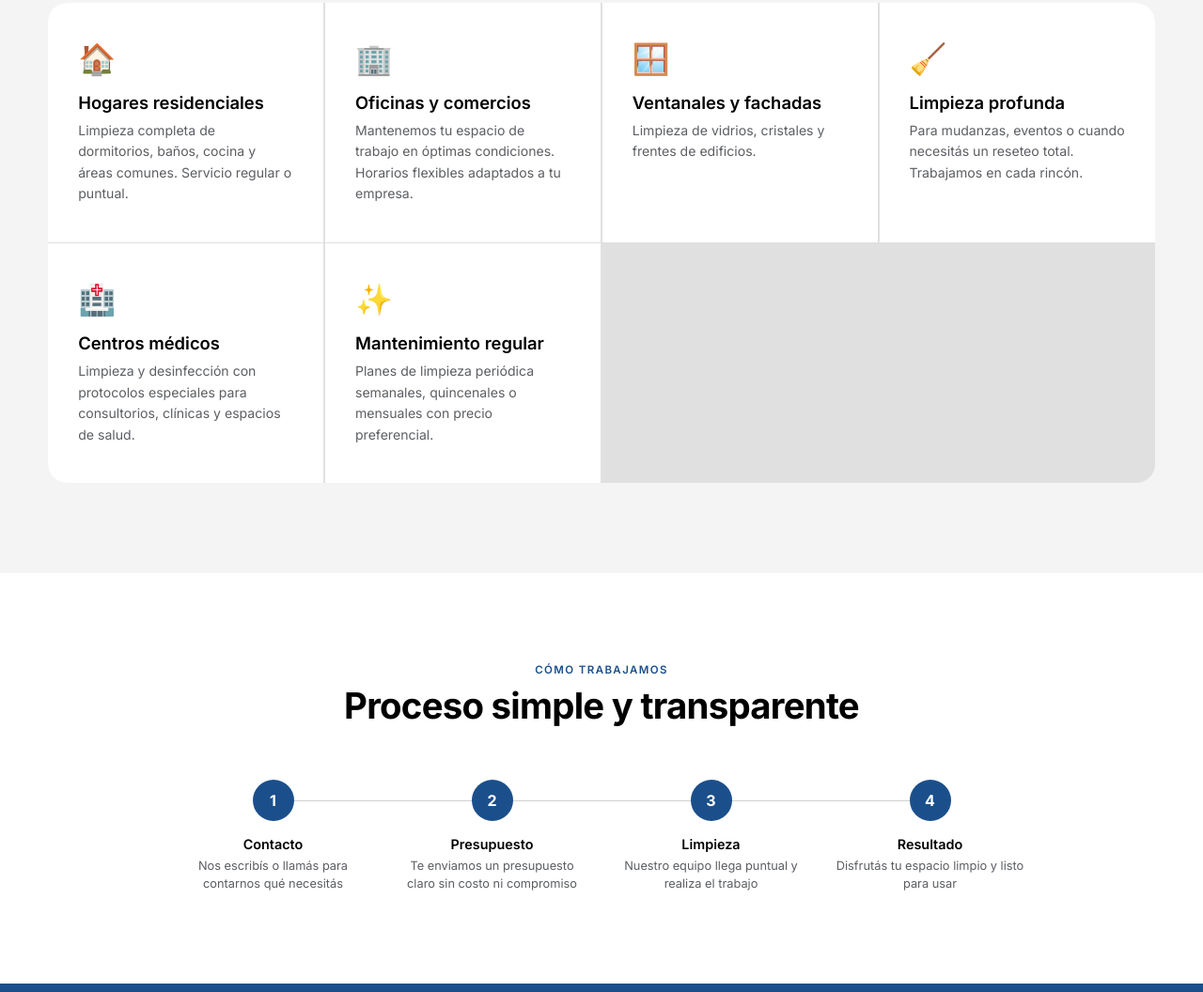
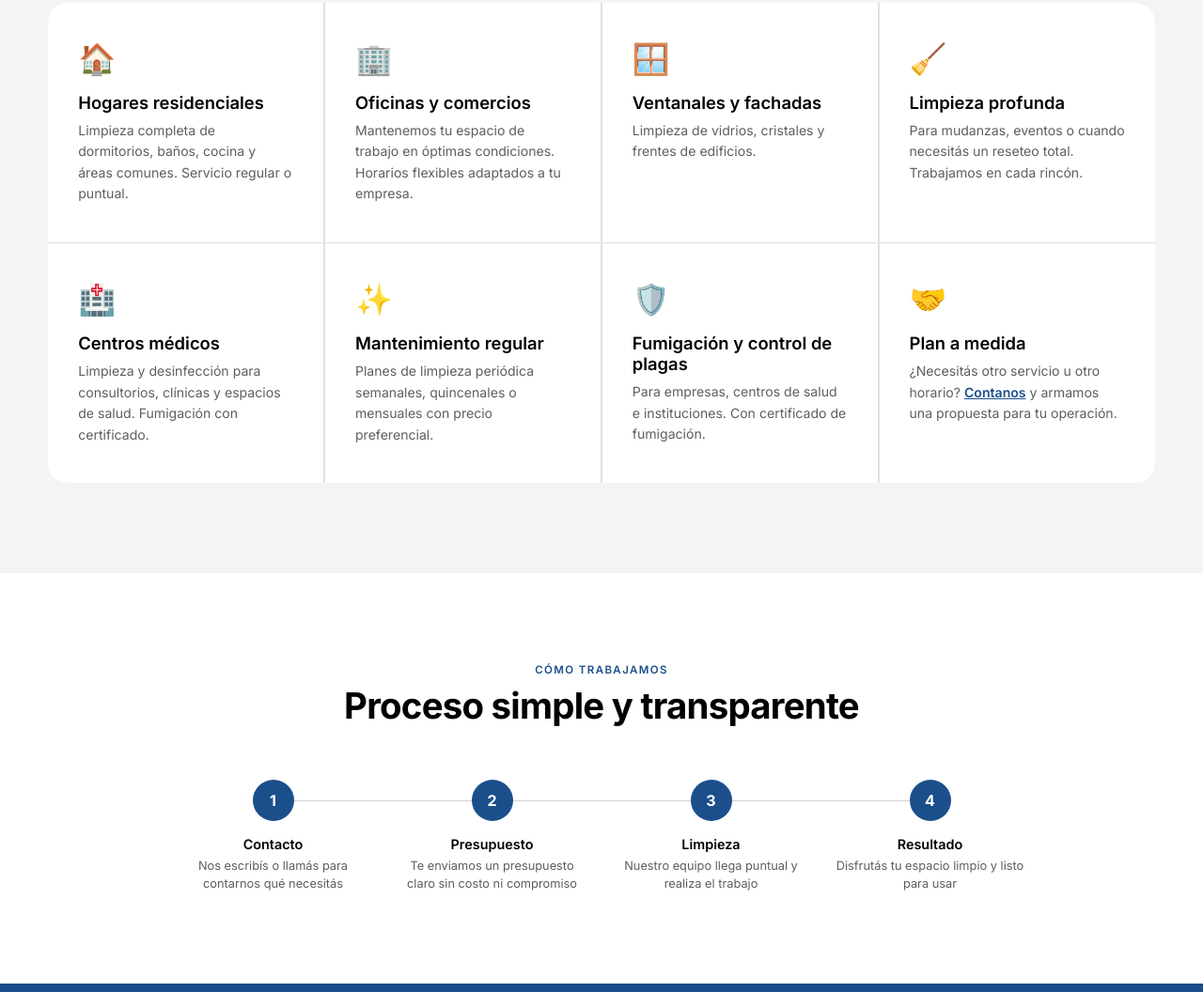
Before and after one commit to briseotucuman/web, a plain HTML site: page index.html in a window 1280 px wide. Shown: the part 3559-4615 px from the top of the page at 94% size. Drawn offline with Linux system fonts and the light colour scheme.

Commit message:
Suma el servicio de fumigación con certificado y una tarjeta de plan a medida
- Tarjeta nueva de fumigación y control de plagas, y opción en el formulario
- Centros médicos: reemplaza 'protocolos especiales' por lo que se puede demostrar
- Tarjeta 'Plan a medida' que lleva al formulario

Co-Authored-By: Claude Sonnet 5.5 <noreply@anthropic.com>
Claude-Session: https://claude.ai/code/session_01K18HDkuztRWccdvuTDYNsW

```diff
--- a/index.html
+++ b/index.html
@@ -522,12 +522,22 @@ footer p{font-size:0.78rem}
     <div class="servicio-card">
       <div class="servicio-icon">🏥</div>
       <h3>Centros médicos</h3>
-      <p>Limpieza y desinfección con protocolos especiales para consultorios, clínicas y espacios de salud.</p>
+      <p>Limpieza y desinfección para consultorios, clínicas y espacios de salud. Fumigación con certificado.</p>
     </div>
     <div class="servicio-card">
       <div class="servicio-icon">✨</div>
       <h3>Mantenimiento regular</h3>
       <p>Planes de limpieza periódica semanales, quincenales o mensuales con precio preferencial.</p>
+    </div>
+    <div class="servicio-card">
+      <div class="servicio-icon">🛡️</div>
+      <h3>Fumigación y control de plagas</h3>
+      <p>Para empresas, centros de salud e instituciones. Con certificado de fumigación.</p>
+    </div>
+    <div class="servicio-card">
+      <div class="servicio-icon">🤝</div>
+      <h3>Plan a medida</h3>
+      <p>¿Necesitás otro servicio u otro horario? <a href="#contacto" style="color:var(--azul);font-weight:600">Contanos</a> y armamos una propuesta para tu operación.</p>
     </div>
   </div>
 </section>
@@ -612,6 +622,7 @@ footer p{font-size:0.78rem}
             <option>Limpieza de ventanales</option>
             <option>Centro médico</option>
             <option>Limpieza profunda</option>
+            <option>Fumigación y control de plagas</option>
             <option>Otro</option>
           </select>
         </div>
```
